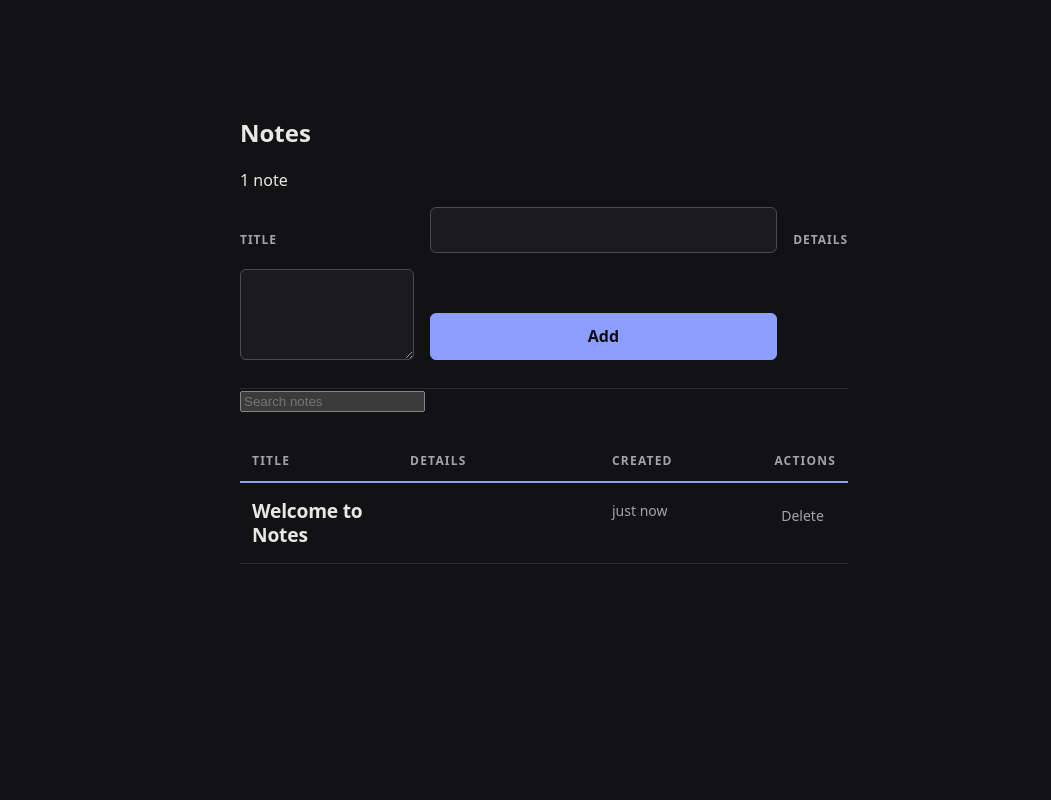
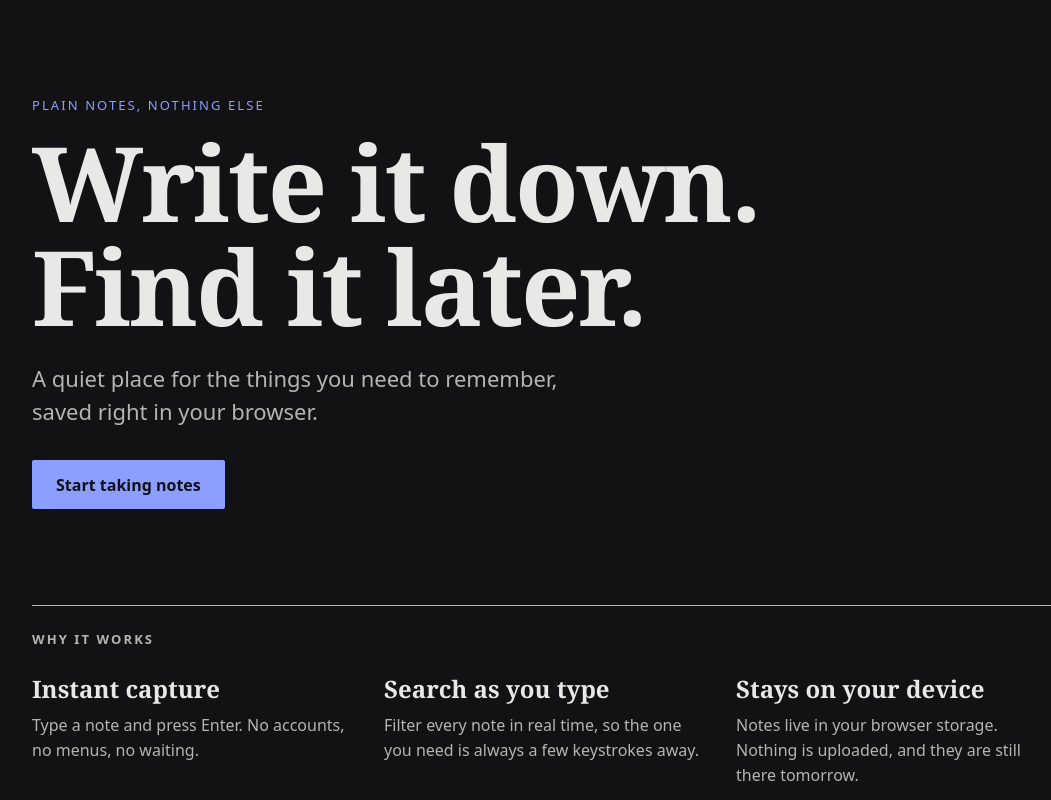
Before and after one commit to naveedahmedd4d/paperclip-agents-demo, a website built with Vite: page index.html in a window 1280 px wide. Shown: the top 800 px of the page, without its empty margins (96-1147 px from the left). Built offline with nearby package versions, Linux system fonts and the light colour scheme.

Commit message:
fix: restore landing markup and stylesheet import lost in main merge (DEM-21)
Co-Authored-By: Claude Opus 5.5 <noreply@anthropic.com>

```diff
--- a/index.html
+++ b/index.html
@@ -7,6 +7,22 @@
     <link rel="stylesheet" href="/src/style.css" />
   </head>
   <body>
+    <header class="landing">
+      <section class="landing-hero" aria-labelledby="landing-heading">
+        <p class="landing-eyebrow">Plain notes, nothing else</p>
+        <h1 id="landing-heading" class="landing-title">Write it down. Find it later.</h1>
+        <p class="landing-tagline">A quiet place for the things you need to remember, saved right in your browser.</p>
+        <a class="landing-cta" href="#notes-app">Start taking notes</a>
+      </section>
+      <section class="landing-features" aria-labelledby="landing-features-heading">
+        <h2 id="landing-features-heading" class="landing-features-title">Why it works</h2>
+        <ul class="landing-feature-list">
+          <li><h3>Instant capture</h3><p>Type a note and press Enter. No accounts, no menus, no waiting.</p></li>
+          <li><h3>Search as you type</h3><p>Filter every note in real time, so the one you need is always a few keystrokes away.</p></li>
+          <li><h3>Stays on your device</h3><p>Notes live in your browser storage. Nothing is uploaded, and they are still there tomorrow.</p></li>
+        </ul>
+      </section>
+    </header>
     <main>
       <section id="notes-app" aria-labelledby="notes-heading">
         <h1 id="notes-heading">Notes</h1>
--- a/src/style.css
+++ b/src/style.css
@@ -1,4 +1,5 @@
 @import "./notes-ui.css";
+@import "./landing.css";
 
 :root {
   color-scheme: dark;
```
